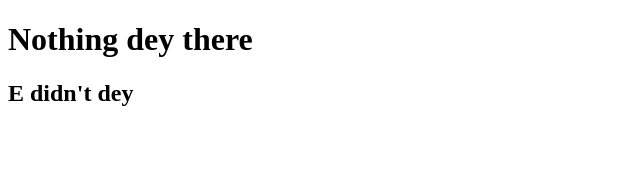
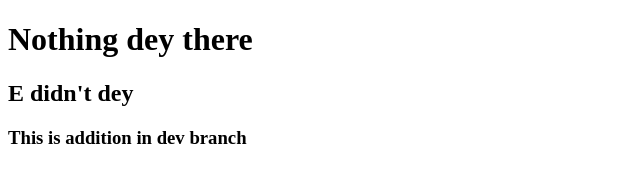
Before and after one commit to mastermusty/DemoRepo, a plain HTML site: page index.html in a window 1280 px wide. Shown: the whole page, without its empty margins (0-640 px from the left). Drawn offline with Linux system fonts and the light colour scheme.

Commit message:
first commit on branch dev

```diff
--- a/index.html
+++ b/index.html
@@ -8,5 +8,6 @@
 <body>
     <h1>Nothing dey there </h1>
     <h2>E didn't dey</h2>
+    <h3>This is addition in dev branch</h3>
 </body>
 </html>
```
